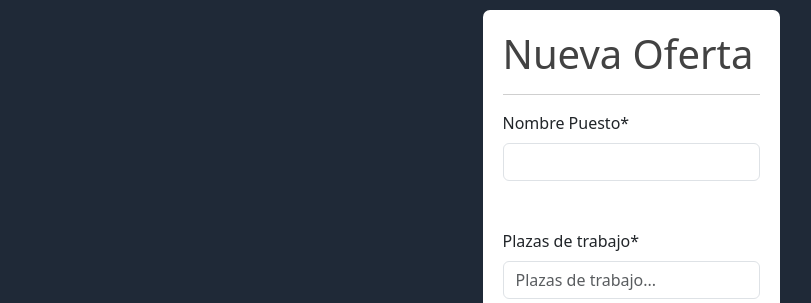
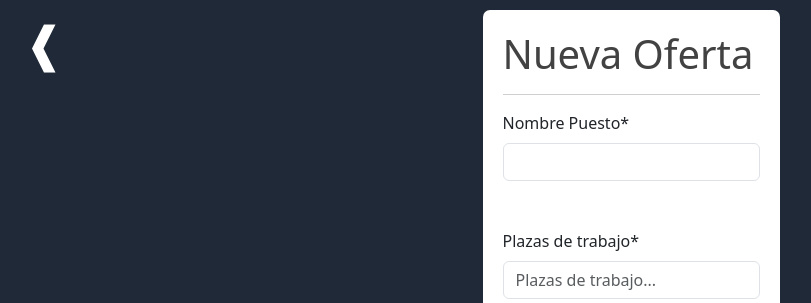
Before and after one commit to Aaron-Reyes-Developer/bolsaEmpleo, a PHP site: page /PERFILEMPRESA/INGRESAROFERTA/ingresarOferta.php in a window 1280 px wide. Shown: the top 303 px of the page, without its empty margins (9-820 px from the left). Run offline with PHP 8.4, Linux system fonts and the light colour scheme; the visitor is signed in with stand-in values (Sample User, id 1); data that the repository does not hold is empty; a stand-in replaces the project's code that opens the database connection; some libraries are stand-ins or nearby versions.

Commit message:
se creo el boton regresar en el formulario para ingresar ofertas de empleo

```diff
--- a/PERFILEMPRESA/INGRESAROFERTA/estiloOferta.css
+++ b/PERFILEMPRESA/INGRESAROFERTA/estiloOferta.css
@@ -19,7 +19,10 @@ body{
     display: flex;
     justify-content: center;
     align-items: center;
+    position: relative;
 }
+
+
 /* MAIN */
 .main{
     max-width: 730px;
@@ -48,7 +51,13 @@ body{
     background-color: #eb3838 !important;
     color: #fff;
 }
-
+.botonAtras{
+    color: #fff;
+    font-size: 3rem ;
+    position: fixed;
+    top: 0px;
+    left: 20px;
+}
 @media screen and (max-width: 1050px) {
 
     .tituloFormulario h1{
--- a/PERFILEMPRESA/INGRESAROFERTA/ingresarOferta.php
+++ b/PERFILEMPRESA/INGRESAROFERTA/ingresarOferta.php
@@ -80,6 +80,9 @@ $queryCarreras = mysqli_query($conn, "SELECT * FROM carreras WHERE estado = 1");
 </head>
 
 <body>
+
+    <button onclick="irAtras()" class="botonAtras btn "> &#10096; </button>
+
 
     <main class="main">
 
@@ -473,6 +476,12 @@ $queryCarreras = mysqli_query($conn, "SELECT * FROM carreras WHERE estado = 1");
 
                 })
         }
+
+
+        // ir atras (boton)
+        const irAtras = () => {
+            window.history.back();
+        }
     </script>
 </body>
 
```
